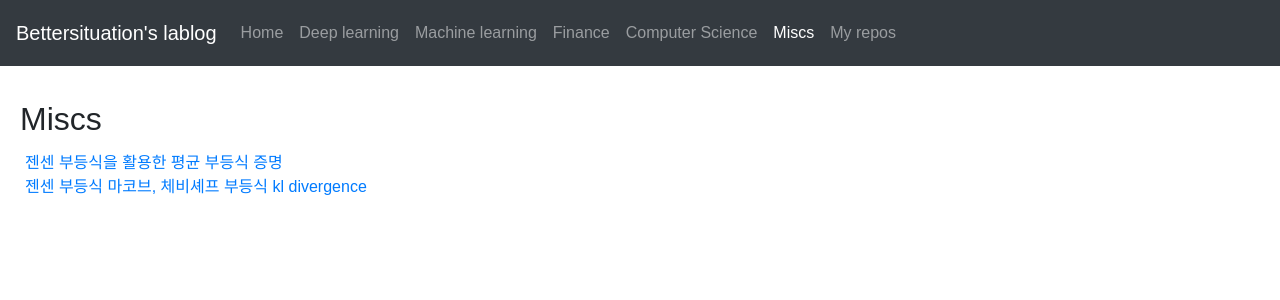
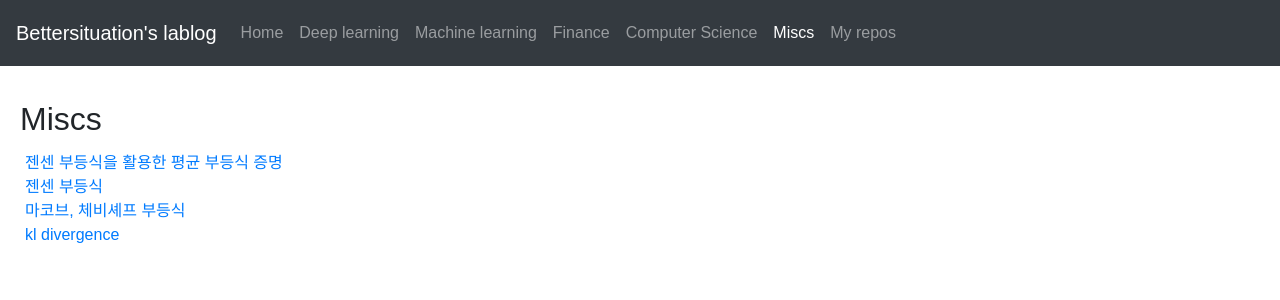
Before and after one commit to bettersituation/bettersituation.github.io, a Jekyll site: the page built from _topics/miscs.html, in a window 1280 px wide. Shown: the top 300 px of the page. Built offline with Jekyll 4.4.1, drawn with Linux system fonts in a browser that asks for light colours; some web fonts are replaced.

Commit message:
fix li order

```diff
--- a/_layouts/topics.html
+++ b/_layouts/topics.html
@@ -3,10 +3,10 @@ layout: default
 ---
 <h2 class="title">{{ page.topic | capitalize | replace: "-", " " }}</h2>
 <ul class="posts">
-  {% assign filtered_posts = site.posts | where: 'topic', page.topic %}
-    <li>
-      {% for post in filtered_posts %}
-      <a href="{{ post.url }}">{{ post.title }}</a>
-    </li>
-  {% endfor %}
+{% assign filtered_posts = site.posts | where: 'topic', page.topic %}
+    {% for post in filtered_posts %}
+      <li>
+        <a href="{{ post.url }}">{{ post.title }}</a>
+      </li>
+    {% endfor %}
 </ul>
```
